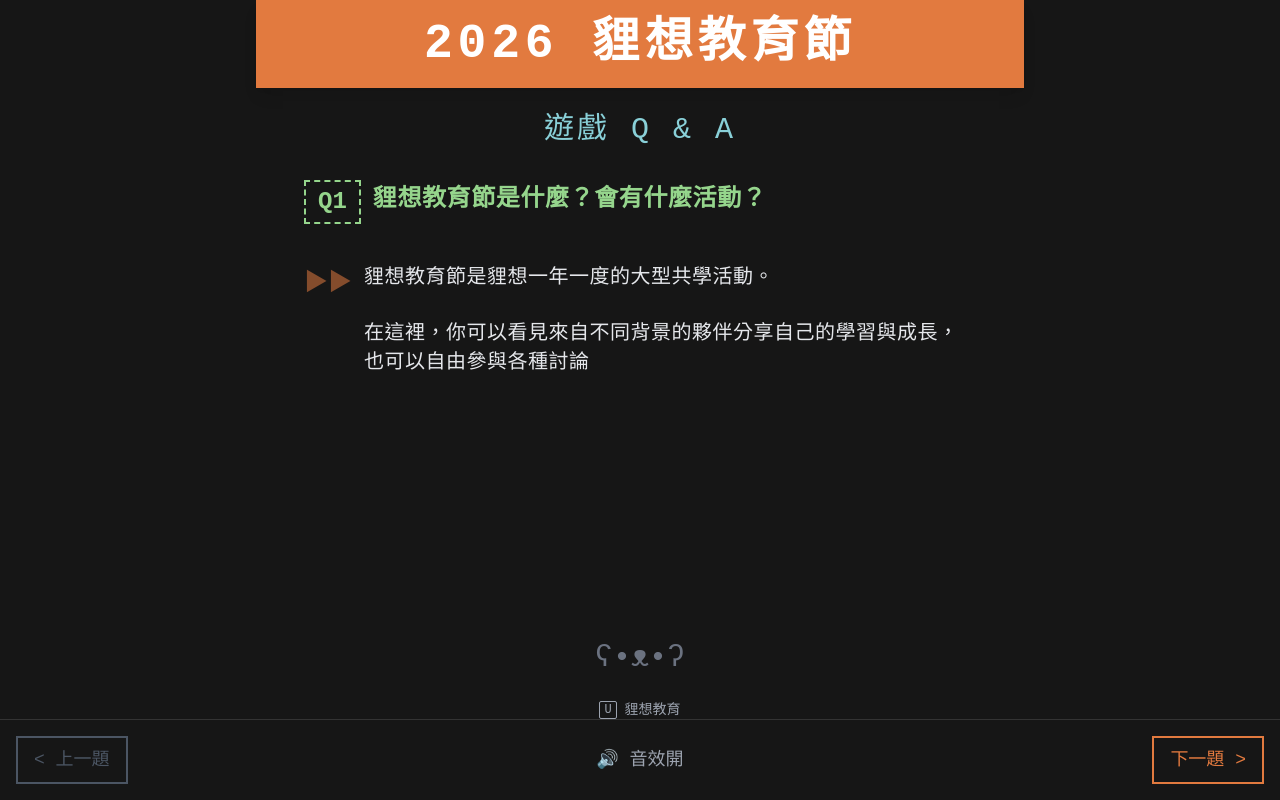
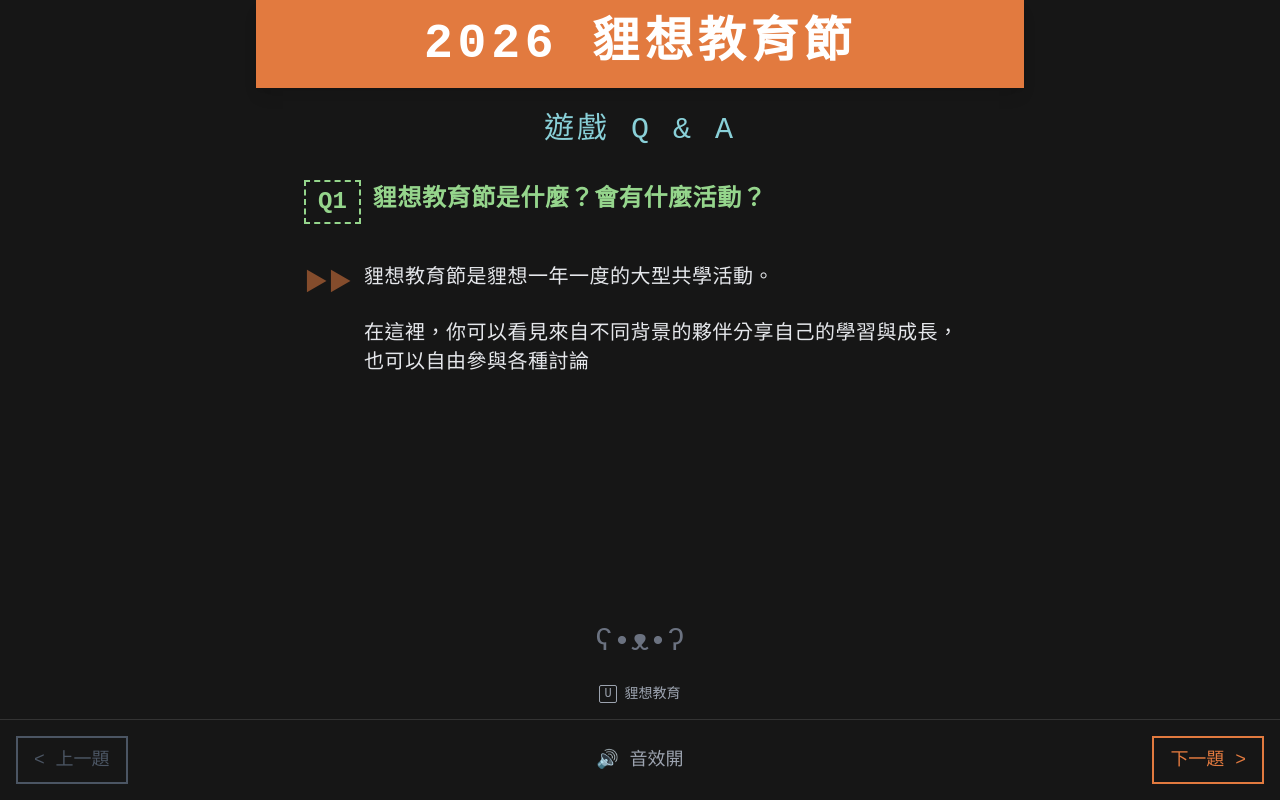
Before and after one commit to rightwomlvs/BeaverEduFair2026QA, a plain HTML site: page index.html in a window 1280 px wide. Both pictures are taken after a click on the button "PRESS START". Drawn offline with nearby package versions, Linux system fonts and the light colour scheme; a web font is replaced by a local one.

Commit message:
更新 index.html via EZPage

```diff
--- a/index.html
+++ b/index.html
@@ -26,8 +26,8 @@
 </head>
 <body>
 
-    <!-- 整個 App 容器 -->
-    <div class="min-h-screen flex justify-center items-center overflow-hidden relative">
+    <!-- 整個 App 容器 (移除 items-center 與 overflow-hidden，允許畫面正常垂直滾動) -->
+    <div class="min-h-screen flex justify-center overflow-x-hidden relative">
 
         <!-- ================= 開始畫面 ================= -->
         <div id="start-screen" class="absolute inset-0 z-50 flex flex-col justify-center items-center bg-[#161616]">
@@ -40,8 +40,8 @@
             </button>
         </div>
 
-        <!-- ================= 主畫面 ================= -->
-        <div id="main-screen" class="w-full max-w-3xl h-full min-h-screen flex flex-col relative pb-20 hidden">
+        <!-- ================= 主畫面 ================= (移除 h-full 與 pb-20) -->
+        <div id="main-screen" class="w-full max-w-3xl min-h-screen flex flex-col relative hidden">
 
             <!-- Header -->
             <div class="w-full bg-[#e27a3f] text-center py-3 md:py-5 shadow-lg">
@@ -77,8 +77,8 @@
                 </div>
             </div>
 
-            <!-- 底部裝飾與版權 -->
-            <div class="absolute bottom-20 w-full text-center text-gray-500 text-sm flex flex-col items-center gap-2 z-10 pointer-events-none">
+            <!-- 底部裝飾與版權 (改為相對流排版，並預留 pb-24 防止被底部按鈕列遮住) -->
+            <div class="w-full text-center text-gray-500 text-sm flex flex-col items-center gap-2 z-10 pointer-events-none mt-auto pt-10 pb-24">
                 <div id="mascot" class="text-3xl animate-bounce mb-2">
                     ʕ•ᴥ•ʔ
                 </div>
```
